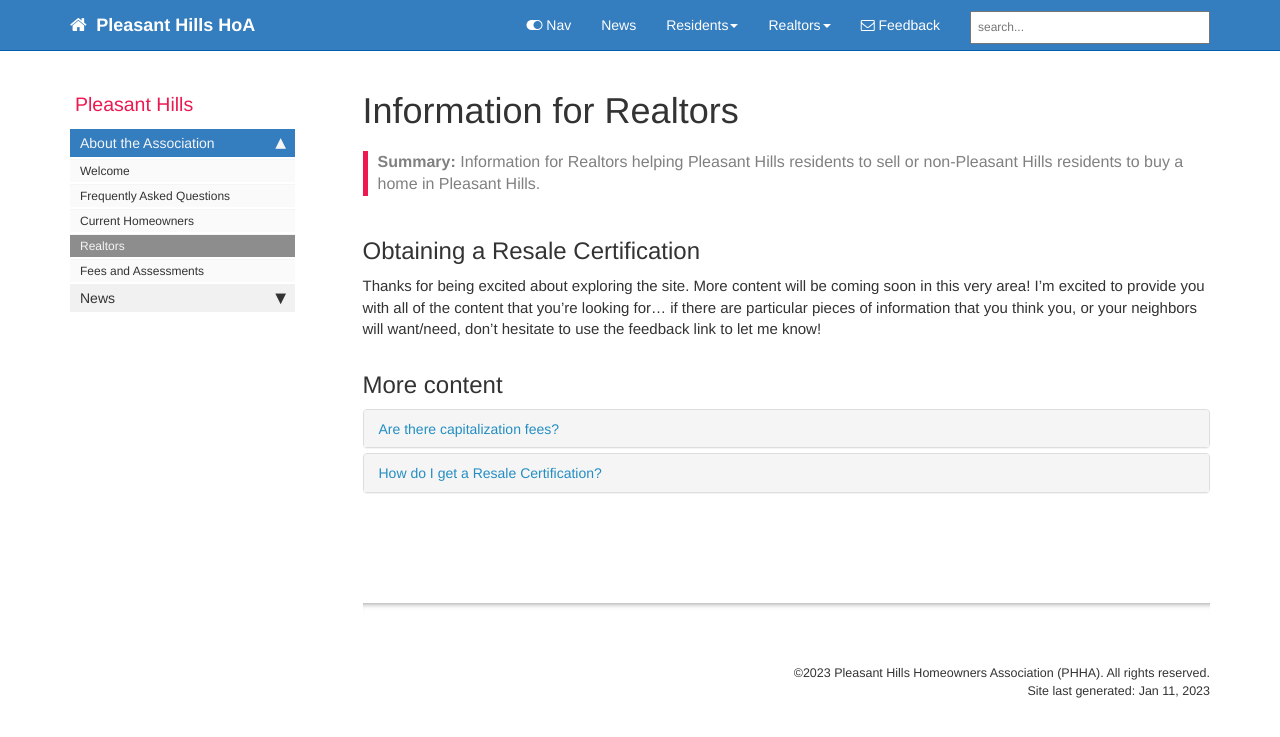
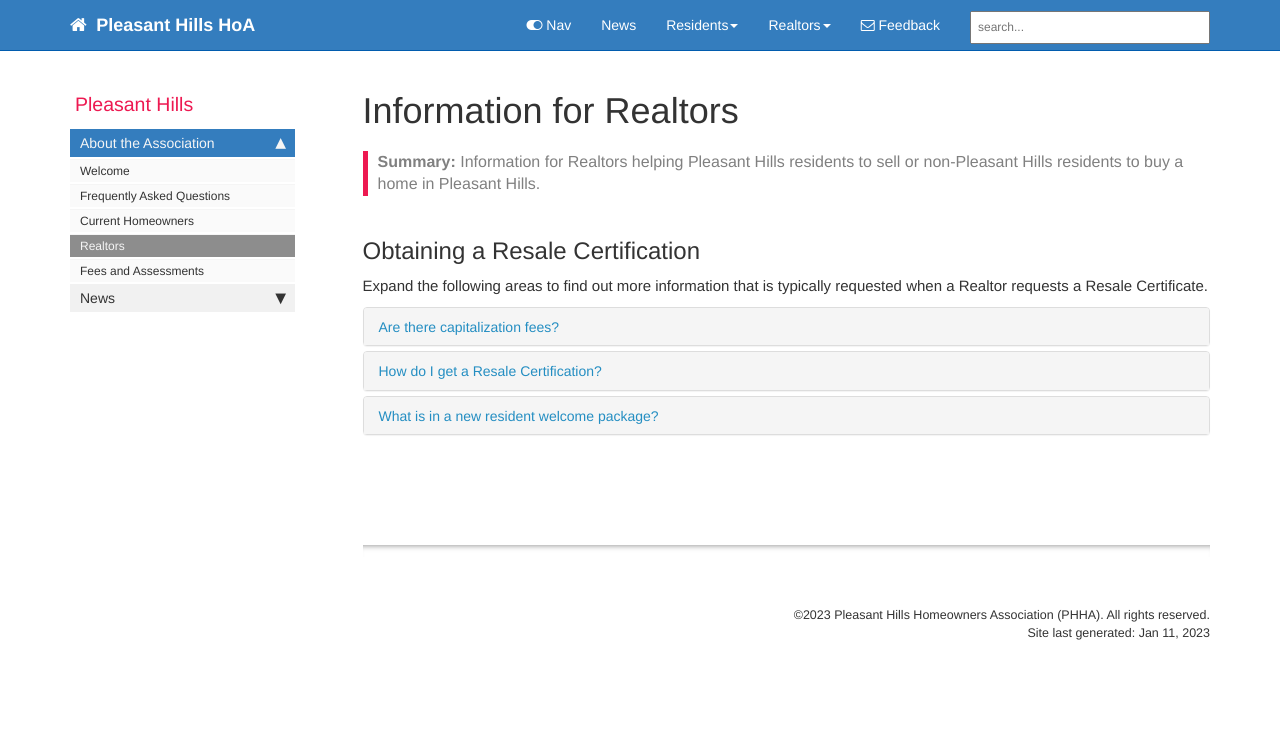
Before and after one commit to pleasanthillsha/pleasanthillsha.github.io, a Jekyll site: the page built from pages/phha/phha_realtors.md, in a window 1280 px wide. Shown: the top 737 px of the page. Built offline with Jekyll 4.4.1, drawn with Linux system fonts in a browser that asks for light colours; comment, search, counter and statistics services are not loaded.

Commit message:
update of realtors page to remove coming soon language

```diff
--- a/pages/phha/phha_realtors.md
+++ b/pages/phha/phha_realtors.md
@@ -10,17 +10,13 @@ toc: no
 
 ## Obtaining a Resale Certification
 
-Thanks for being excited about exploring the site. More content will be coming soon in this very area! I'm excited to provide you with all of the content that you're looking for... if there are particular pieces of information that you think you, or your neighbors will want/need, don't hesitate to use the feedback link to let me know!
-
-
-## More content
-
+Expand the following areas to find out more information that is typically requested when a Realtor requests a Resale Certificate.
 <div class="panel-group" id="accordion">
     <div class="panel panel-default">
         <div class="panel-heading"><h4 class="panel-title"><a class="noCrossRef accordion-toggle" data-toggle="collapse" data-parent="#accordion" href="#collapseOne">Are there capitalization fees?</a></h4></div>
         <div id="collapseOne" class="panel-collapse collapse noCrossRef">
             <div class="panel-body">
-                No there are no capitalization fees to be paid at this time.
+                There are no capitalization fees to be paid at this time.
             </div>
         </div>
     </div>
@@ -41,6 +37,21 @@ Thanks for being excited about exploring the site. More content will be coming s
         </div>
     </div>
     <!-- /.panel -->
+    <div class="panel panel-default">
+        <div class="panel-heading"><h4 class="panel-title"><a class="noCrossRef accordion-toggle" data-toggle="collapse" data-parent="#accordion" href="#collapseThree">What is in a new resident welcome package?</a></h4></div>
+        <div id="collapseThree" class="panel-collapse collapse noCrossRef">
+            <div class="panel-body">
+                The following is in a new resident welcome package:
+                <ol>
+                    <li>A welcome letter</li>
+                    <li>A copy of the bylaws as last published</li>
+                    <li>A copy of the most recent newsletter and budget</li>
+                </ol>
+                For complete details, please <a href="mailto:contact@phha.info">contact the Pleasant Hills Secretary-Treasurer</a>.
+            </div>
+        </div>
+    </div>
+    <!-- /.panel -->
 </div>
 <!-- /.panel-group -->
 
```
